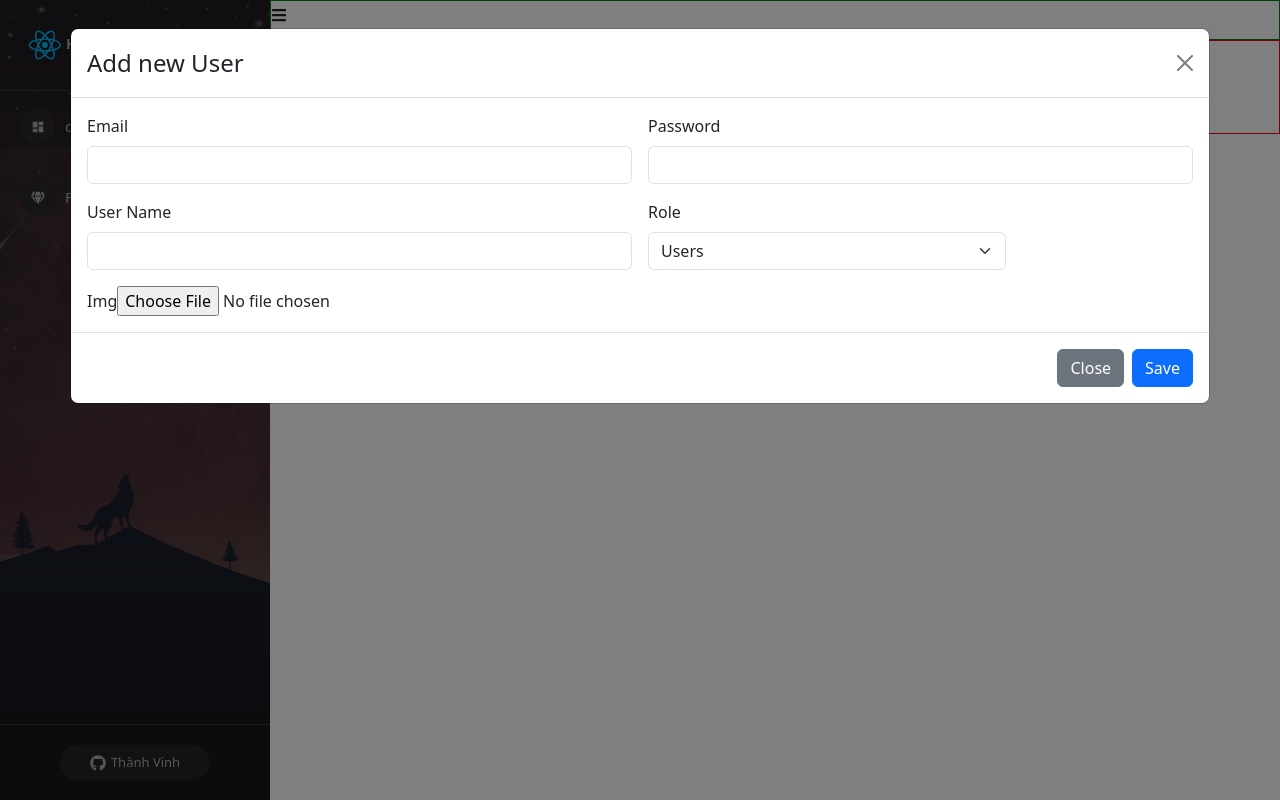
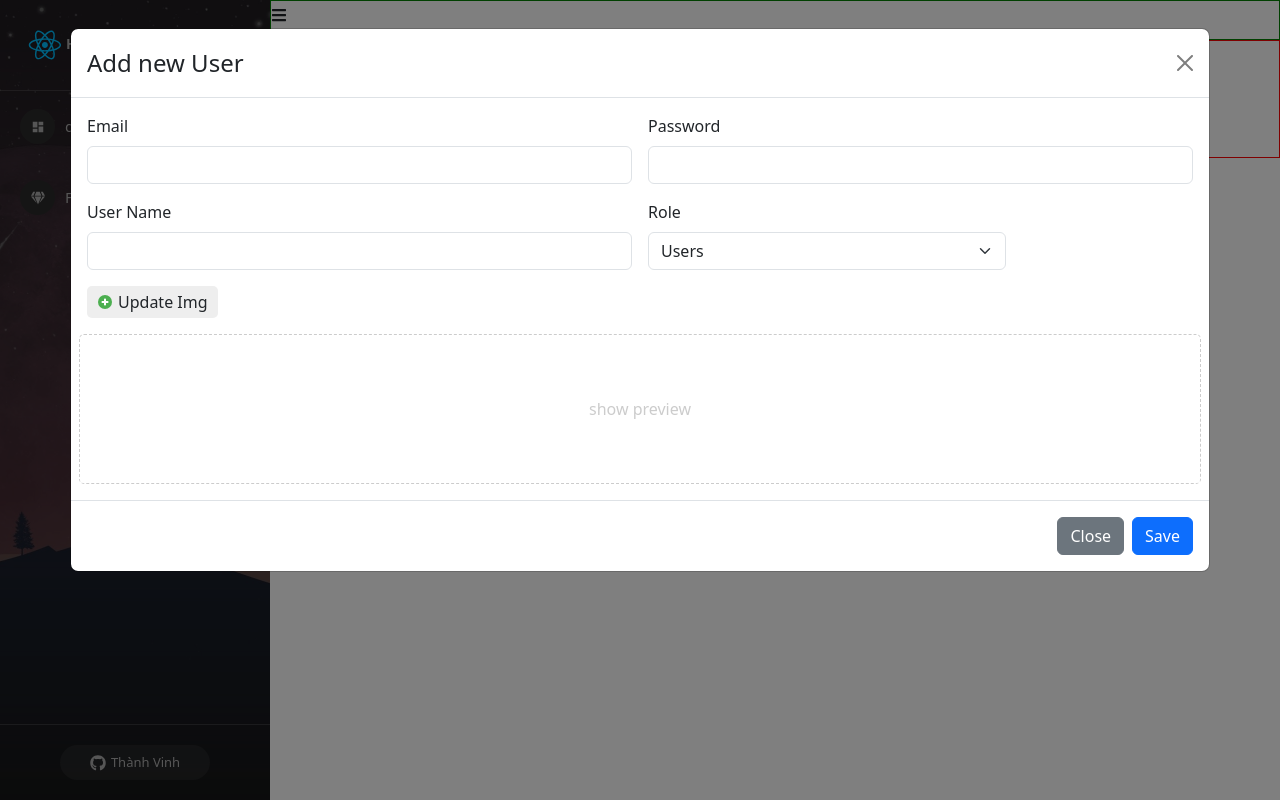
Before and after one commit to thzinhIT/reacjs-Hook, a React (Create React App) app: page /admin/manageuser in a window 1280 px wide. Both pictures are taken after a click on the button "Launch demo modal". Built offline with nearby package versions, Linux system fonts and the light colour scheme.

Commit message:
#57. State Hóa Modal Add New User

```diff
--- a/src/Components/Admin/Content/ManageUser.js
+++ b/src/Components/Admin/Content/ManageUser.js
@@ -2,20 +2,18 @@ import { useState } from "react";
 import Button from "react-bootstrap/Button";
 import Modal from "react-bootstrap/Modal";
 import ModalCreateUser from "./ModalCreateUser";
-
+import "./ManageUser.scss";
 const ManageUser = (props) => {
   return (
     <>
       <div className="manage-user-container">
         <div className="title">quản lý</div>
       </div>
-      <div className="manage-user-content">
+      <div className="user-content">
         <div>
           <button>Add new user</button>
-          <div>
-            table user
-            <ModalCreateUser />
-          </div>
+          <div>table user</div>
+          <ModalCreateUser />
         </div>
       </div>
     </>
--- /dev/null
+++ b/src/Components/Admin/Content/ManageUser.scss
@@ -0,0 +1,46 @@
+.manage-user-container{
+    .user-content{
+        .img-preview{
+            border:1px solid red
+        }
+    }
+}
+
+.modal-add-user{
+    .img-preview{
+        border:1px dashed #ccc;
+        height: 150px;
+        border-radius: 5px;
+        display: flex;
+        justify-content: center;
+        align-items: center;
+        color: #ccc;
+
+
+        img{
+            max-height: 100%;
+            max-width: 100%;
+        }
+    }
+    .lable-update{
+        display: flex;
+        align-items: center;
+        gap: 5px;
+
+        width: fit-content;
+        border-radius:5px ;
+        padding: 4px 10px;
+        background-color: #eeeeee;
+        transition: 0.40s;
+
+        cursor: pointer;
+
+        &:active{
+            transform: scale(0.9);
+        }
+        &:hover{
+            background-color: #bcbcbc;
+        }
+    }
+
+}
--- a/src/Components/Admin/Content/ModalCreateUser.js
+++ b/src/Components/Admin/Content/ModalCreateUser.js
@@ -1,32 +1,64 @@
 import { useState } from "react";
 import Button from "react-bootstrap/Button";
 import Modal from "react-bootstrap/Modal";
+import bg2 from "../../../assets/bg2.jpg";
+import { FcPlus } from "react-icons/fc";
+
 const ModalCreateUser = () => {
   const [show, setShow] = useState(false);
 
   const handleClose = () => setShow(false);
   const handleShow = () => setShow(true);
-
+  const [email, SetEmail] = useState("");
+  const [password, SetPassWord] = useState("");
+  const [username, SetUerName] = useState("");
+  const [role, SetRole] = useState("");
+  const [img, SetImg] = useState("");
+  const [preview, SetPreview] = useState("");
+  const handleUpdateImg = (e) => {
+    if (e && e.target && e.target.value && e.target.files[0]) {
+      console.log("up tc");
+      SetPreview(URL.createObjectURL(e.target.files[0]));
+      SetImg(URL.createObjectURL(e.target.files[0]));
+    }
+  };
   return (
     <>
       <Button variant="primary" onClick={handleShow}>
         Launch demo modal
       </Button>
 
-      <Modal show={show} onHide={handleClose} size="xl" backdrop="static">
+      <Modal
+        show={show}
+        onHide={handleClose}
+        size="xl"
+        backdrop="static"
+        className="modal-add-user"
+      >
         <Modal.Header closeButton>
           <Modal.Title>Add new User</Modal.Title>
         </Modal.Header>
         <Modal.Body>
           <form className="row g-3">
             <div className="col-md-6">
-              <label for="inputEmail4" className="form-label">
+              <label
+                for="inputEmail4"
+                className="form-label"
+                value={email}
+                onChange={(e) => SetEmail(e.target.value)}
+              >
                 Email
               </label>
               <input type="email" className="form-control" />
             </div>
             <div className="col-md-6">
-              <label className="form-label">Password</label>
+              <label
+                className="form-label"
+                value={password}
+                onChange={(e) => SetPassWord(e.target.value)}
+              >
+                Password
+              </label>
               <input
                 type="password"
                 className="form-control"
@@ -35,19 +67,46 @@ const ModalCreateUser = () => {
             </div>
 
             <div className="col-md-6">
-              <label className="form-label">User Name</label>
+              <label
+                className="form-label"
+                value={username}
+                onChange={(e) => SetUerName(e.target.value)}
+              >
+                User Name
+              </label>
               <input type="text" className="form-control" id="inputCity" />
             </div>
             <div className="col-md-4">
               <label className="form-label">Role</label>
-              <select className="form-select">
-                <option selected>Users</option>
-                <option>Admin</option>
+              <select
+                className="form-select"
+                onChange={(e) => SetRole(e.target.value)}
+              >
+                <option selected value="user">
+                  Users
+                </option>
+                <option value="admin">Admin</option>
               </select>
             </div>
             <div className="col-md-12">
-              <label className="form-lable">Img </label>
-              <input type="file" />
+              <label className="form-lable lable-update" htmlFor="lable-upload">
+                {" "}
+                <FcPlus /> Update Img{" "}
+              </label>
+              <input
+                type="file"
+                hidden
+                id="lable-upload"
+                onChange={(e) => handleUpdateImg(e)}
+              />
+            </div>
+
+            <div className="col-md-12 img-preview">
+              {preview ? (
+                <img src={preview} alt="" />
+              ) : (
+                <span>show preview</span>
+              )}
             </div>
           </form>
         </Modal.Body>
```
